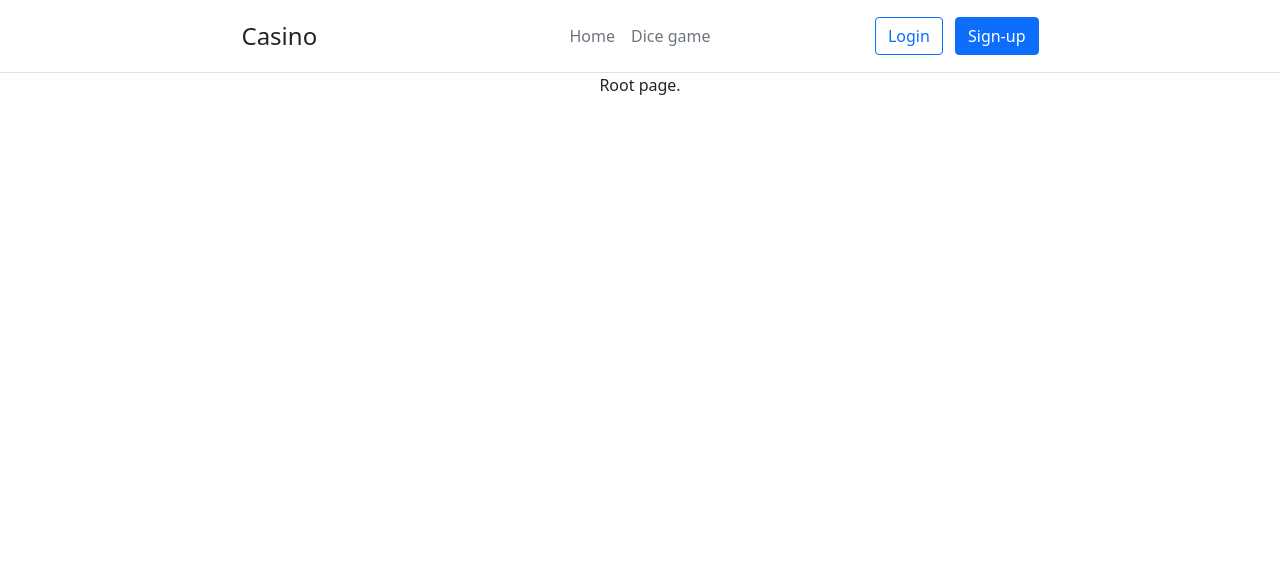
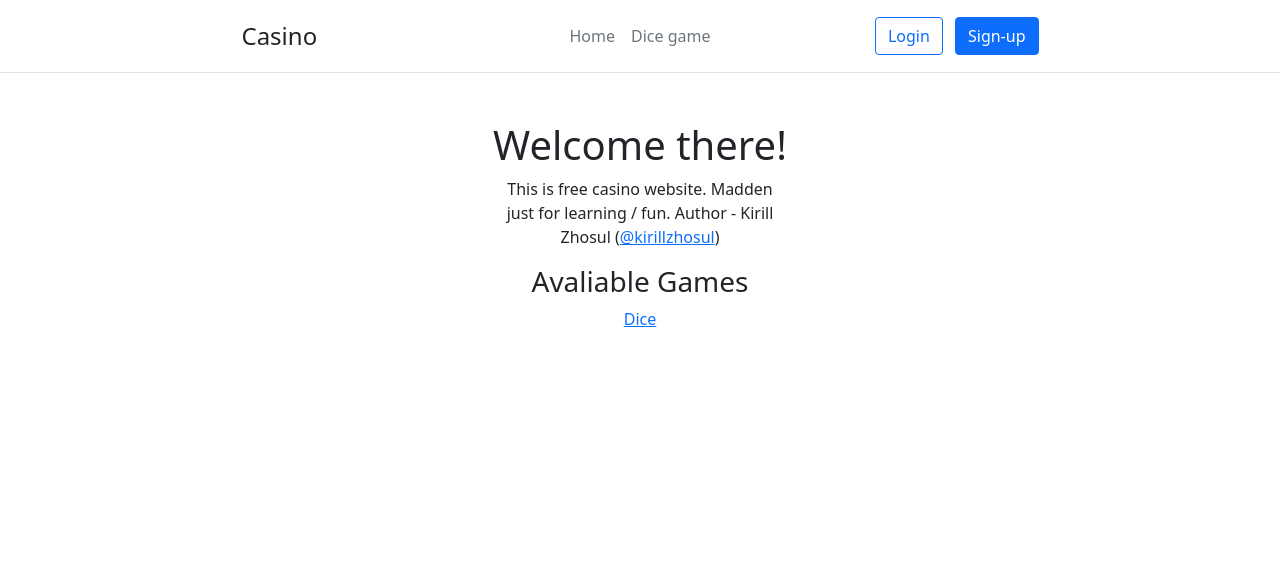
Before and after one commit to kirillzhosul/casino, a Python web app: template src/app/templates/root/root.index.html.jinja in a window 1280 px wide. Shown: the top 587 px of the page. Run offline with Jinja, Linux system fonts and the light colour scheme; the template is opened without the code that fills it, so the values that code supplies are empty; some libraries are stand-ins or nearby versions.

Commit message:
Root page WIP

```diff
--- a/src/app/templates/root/root.index.html.jinja
+++ b/src/app/templates/root/root.index.html.jinja
@@ -1,5 +1,15 @@
 {% extends "base.html.jinja" %}
 {% block title %} Welcome {%endblock %}
 {% block main %}
-Root page.
+<div class="container w-25 pt-5">
+    <h1>Welcome there!</h1>
+    <p>
+        <span>This is free casino website. Madden just for learning / fun.</span>
+        <span>Author - Kirill Zhosul (<a href="https://kirillzhosul.github.io/">@kirillzhosul</a>)</span>
+    </p>
+    <h3>Avaliable Games</h3>
+    <p>
+        <a href="/games/dice/">Dice</a>
+    </p>
+</div>
 {%endblock %}
```
